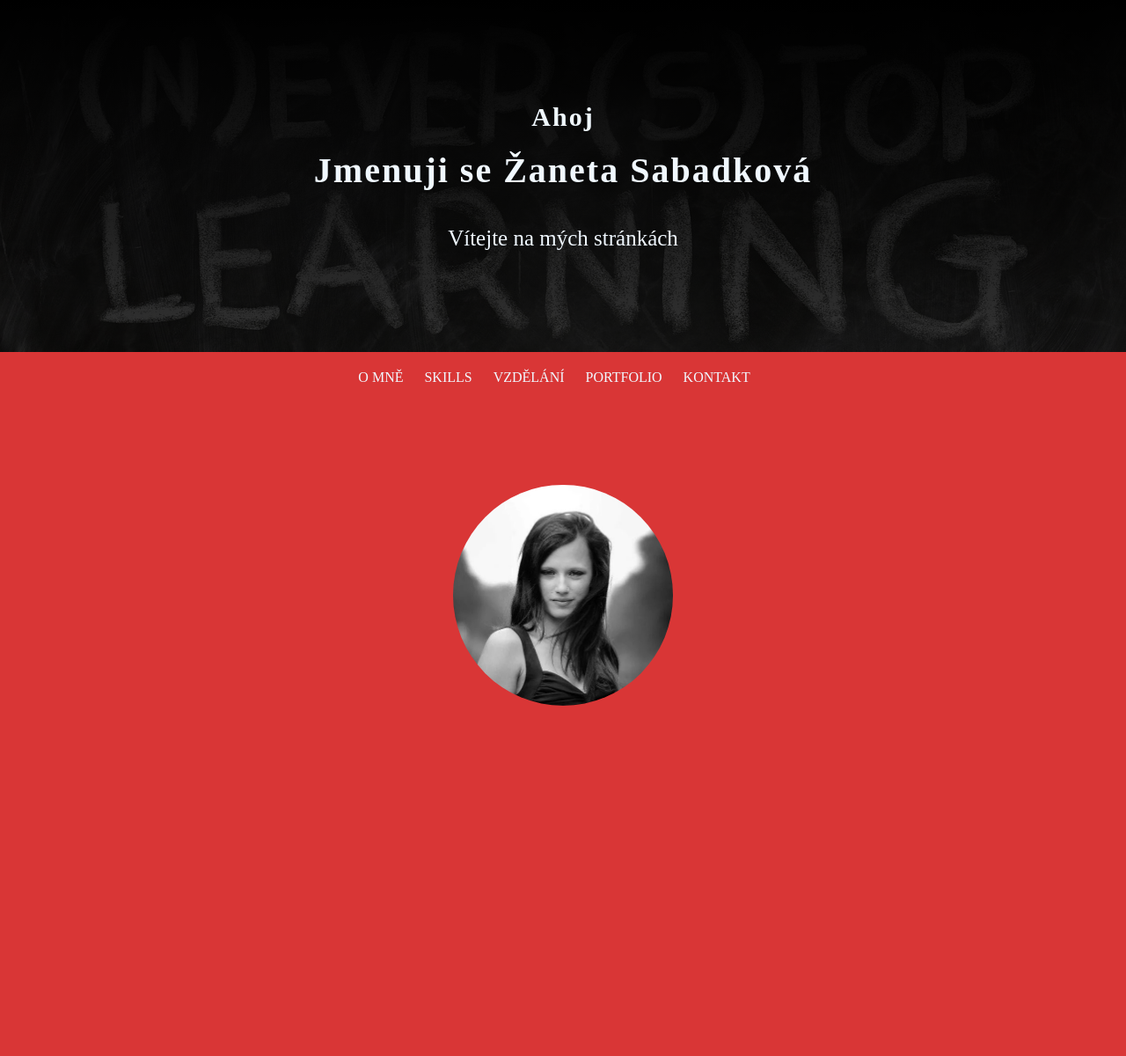
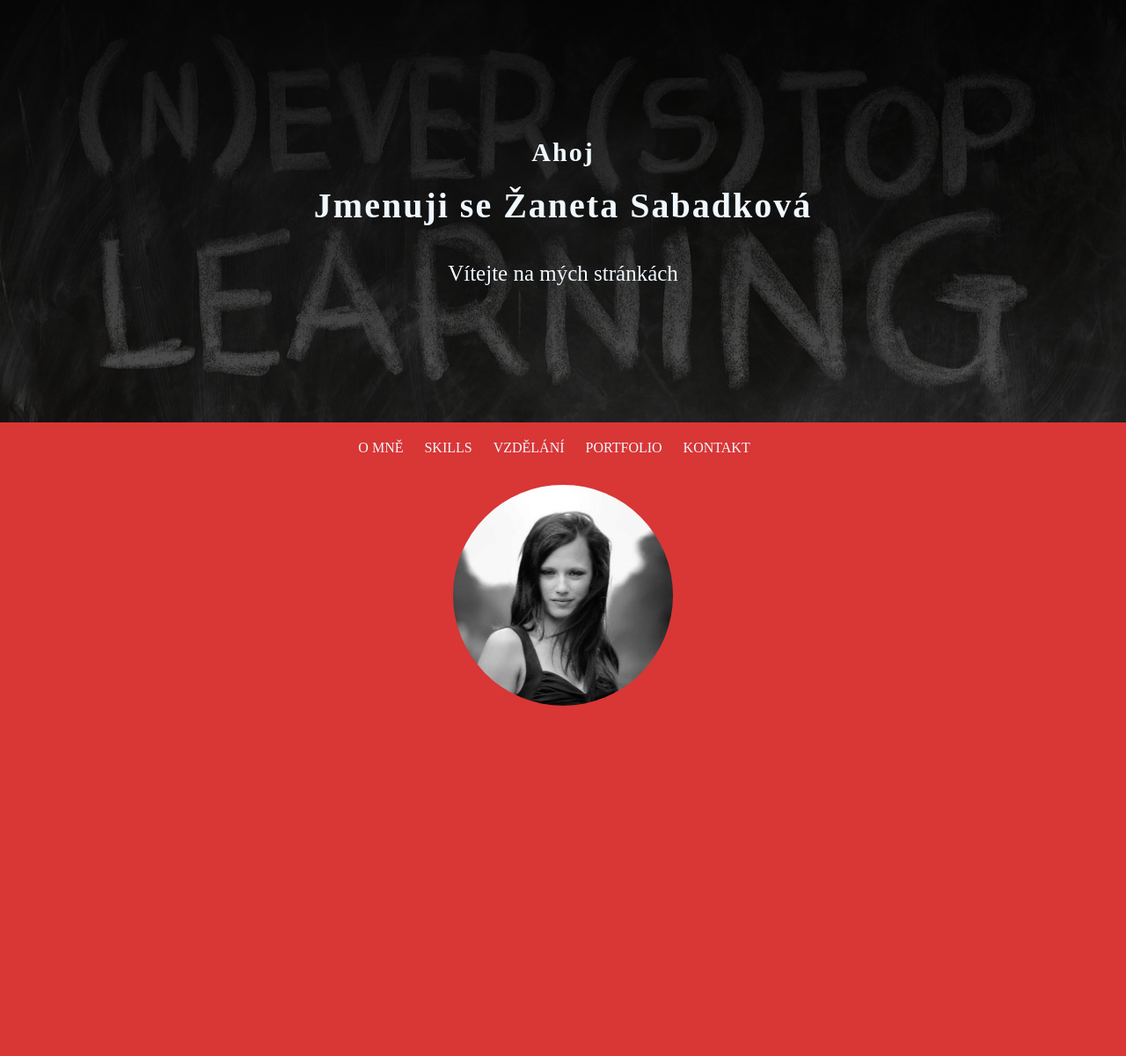
Before and after one commit to ZanetSabad/portfolioPHP, a PHP site: page / in a window 1280 px wide. Shown: the whole page at 88% size. After the commit the page ends 802 px from the top, so only its background shows below. Run offline with PHP 8.4, Linux system fonts and the light colour scheme.

Commit message:
změna background-size

```diff
--- a/css/index.css
+++ b/css/index.css
@@ -1,9 +1,9 @@
 header {
     width: 100vw;
-    height: 50vh;
-    background-image: linear-gradient(black, rgba(0, 0, 0, 0.8)), url(../img/never_stop.jpg);
+    height: 60vh;
+    background-image: linear-gradient(black, rgba(0, 0, 0, 0.6)), url(../img/never_stop.jpg);
     background-repeat: no-repeat;
-    background-size: cover;
+    background-size: 100% 150%;
     background-position: center;
 
     display: flex;
@@ -34,7 +34,7 @@ header p{
 
 main{
     width: 100vw;
-    height: 100vh;
+    height: 50vh;
     background-color: #D93636;
 }
 
```
